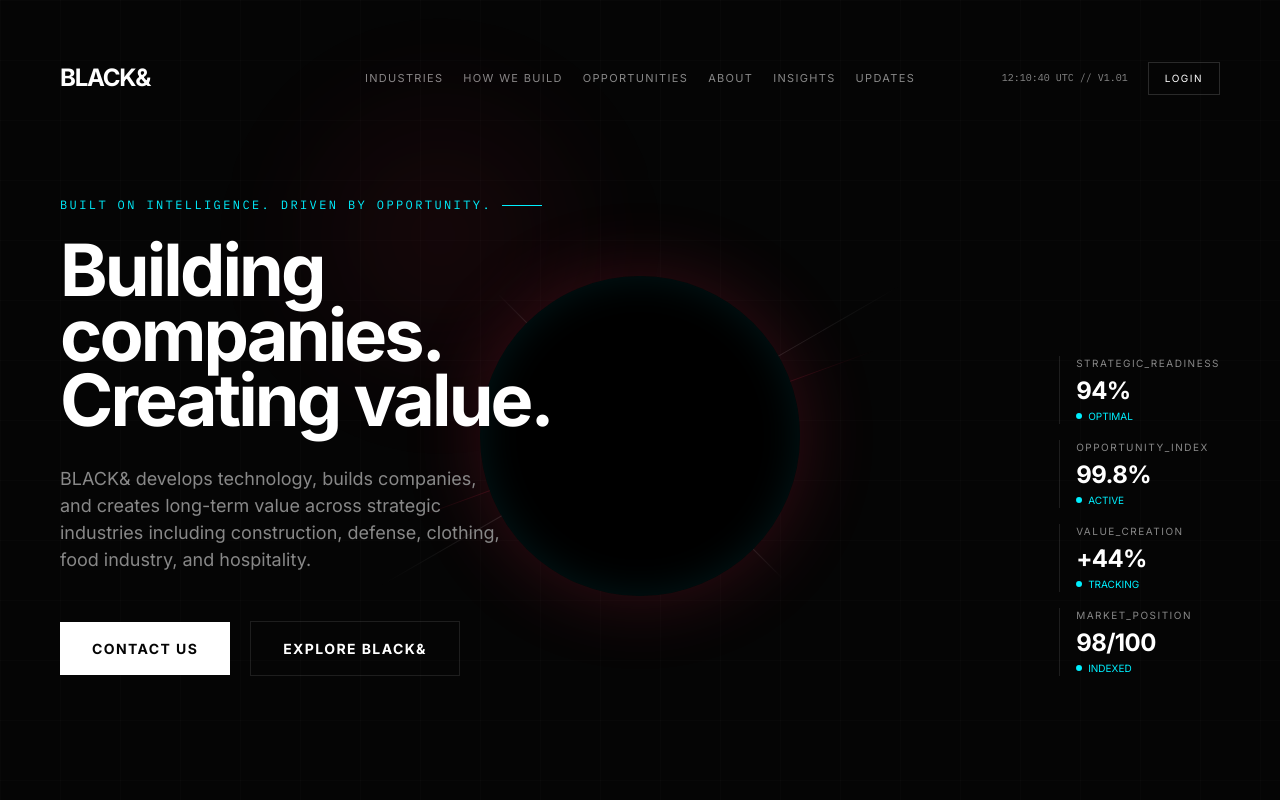
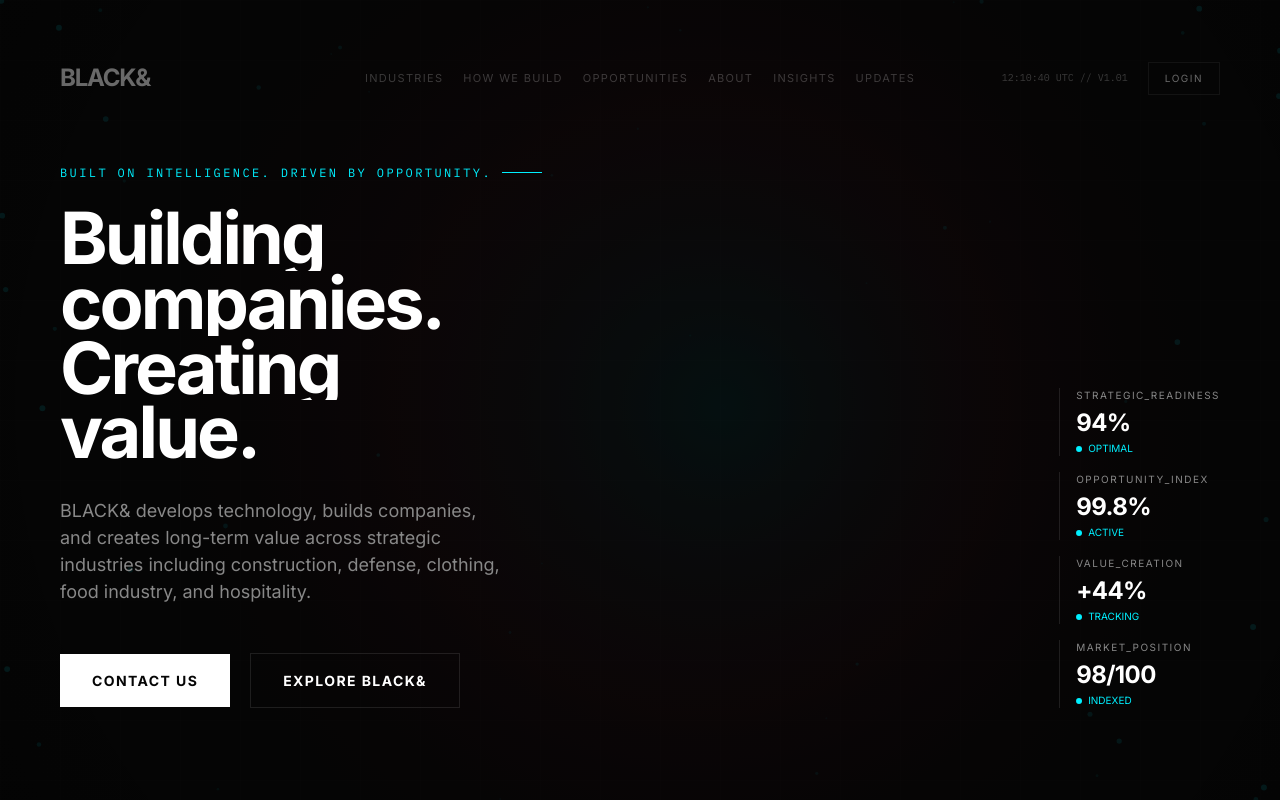
Before and after one commit to blackandb/aeth, a Next.js app: page / in a window 1280 px wide. Shown: the top 800 px of the page. Built offline with nearby package versions, Linux system fonts and the light colour scheme.

Commit message:
Update hero.tsx

```diff
--- a/src/components/sections/hero.tsx
+++ b/src/components/sections/hero.tsx
@@ -2,6 +2,9 @@
 
 import Link from "next/link";
 import { FadeIn } from "@/components/fade-in";
+import { HeroBackground } from "@/components/hero-background";
+import { TextReveal } from "@/components/text-reveal";
+import { MagneticButton } from "@/components/magnetic-button";
 
 const metrics = [
   { label: "Strategic_Readiness", value: "94%", status: "OPTIMAL" },
@@ -13,44 +16,39 @@ const metrics = [
 export function HeroSection() {
   return (
     <section className="relative flex min-h-[85vh] items-center">
-      {/* Monolith visual — centered */}
-      <div className="pointer-events-none absolute left-1/2 top-1/2 -translate-x-1/2 -translate-y-1/2">
-        <div className="relative h-[320px] w-[320px]">
-          <div className="absolute left-1/2 top-1/2 h-[400px] w-[400px] -translate-x-1/2 -translate-y-1/2 rounded-full bg-[radial-gradient(circle,rgba(255,45,85,0.15)_0%,transparent_70%)] blur-[40px] animate-[breathe_8s_ease-in-out_infinite]" />
-          <div className="absolute left-1/2 top-1/2 h-px w-[400px] -translate-x-1/2 -translate-y-1/2 rotate-45 bg-[linear-gradient(90deg,transparent,rgba(255,255,255,0.8),transparent)] opacity-60 animate-[pulse_4s_infinite]" />
-          <div className="absolute left-1/2 top-1/2 h-px w-[600px] -translate-x-1/2 -translate-y-1/2 -rotate-[30deg] bg-[linear-gradient(90deg,transparent,rgba(255,255,255,0.8),transparent)] opacity-30" />
-          <div className="absolute left-1/2 top-1/2 h-px w-[500px] -translate-x-1/2 -translate-y-1/2 rotate-[160deg] bg-[linear-gradient(90deg,transparent,#FF2D55,transparent)] opacity-40" />
-          <div className="absolute left-1/2 top-1/2 h-[320px] w-[320px] -translate-x-1/2 -translate-y-1/2 rounded-full bg-black shadow-[0_0_80px_rgba(255,45,85,0.2),inset_0_0_40px_rgba(0,240,255,0.1)]" />
-        </div>
-      </div>
+      {/* Fundal animat — înlocuiește monolith-ul static */}
+      <HeroBackground />
 
-      {/* Content — two-column balanced layout */}
+      {/* Content */}
       <div className="relative z-10 flex w-full items-end justify-between gap-12 max-lg:flex-col max-lg:items-start">
         {/* Left: headline + CTA */}
         <div className="max-w-[520px]">
           <FadeIn delay={0}>
             <div className="eyebrow">Built on Intelligence. Driven by Opportunity.</div>
           </FadeIn>
-          <FadeIn delay={0.1}>
-            <h1 className="mb-8 text-[72px] font-bold leading-[0.9] tracking-[-0.04em] max-lg:text-[48px] max-md:text-[36px]">
-              Building companies. Creating value.
-            </h1>
-          </FadeIn>
-          <FadeIn delay={0.2}>
+
+          <h1 className="mb-8 text-[72px] font-bold leading-[0.9] tracking-[-0.04em] max-lg:text-[48px] max-md:text-[36px]">
+            <TextReveal text="Building companies." delay={0.2} />
+            <br />
+            <TextReveal text="Creating value." delay={0.5} />
+          </h1>
+
+          <FadeIn delay={0.8}>
             <p className="mb-12 max-w-[440px] text-lg leading-[1.5] text-secondary">
               BLACK& develops technology, builds companies, and creates long-term
               value across strategic industries including construction, defense,
               clothing, food industry, and hospitality.
             </p>
           </FadeIn>
-          <FadeIn delay={0.3}>
+
+          <FadeIn delay={1}>
             <div className="flex items-center gap-5">
-              <Link href="/contact" className="btn btn-primary">
-                Contact Us
-              </Link>
-              <Link href="/industries" className="btn btn-secondary">
-                Explore BLACK&
-              </Link>
+              <MagneticButton className="btn btn-primary">
+                <Link href="/contact">Contact Us</Link>
+              </MagneticButton>
+              <MagneticButton className="btn btn-secondary">
+                <Link href="/industries">Explore BLACK&</Link>
+              </MagneticButton>
             </div>
           </FadeIn>
         </div>
```
